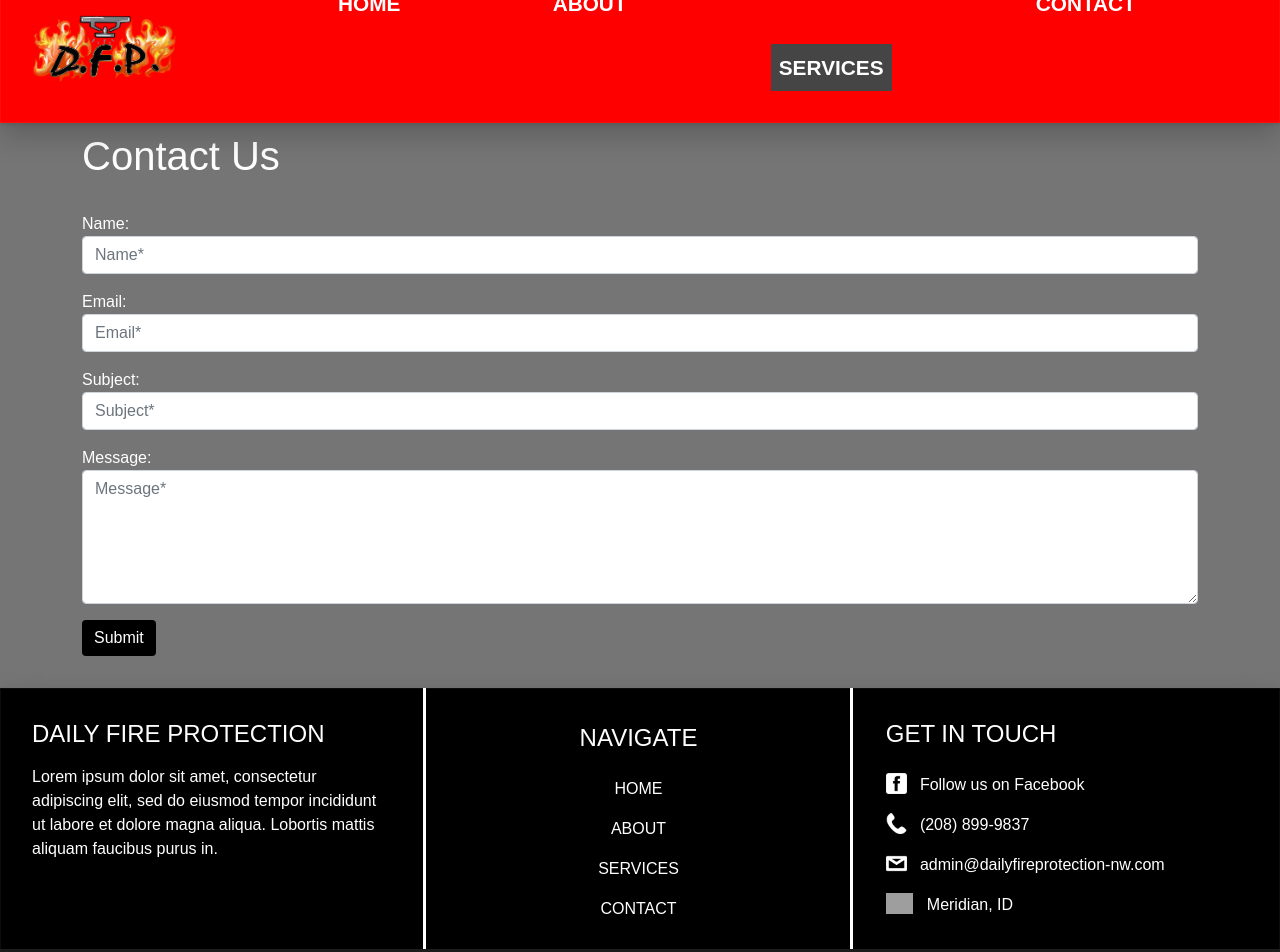
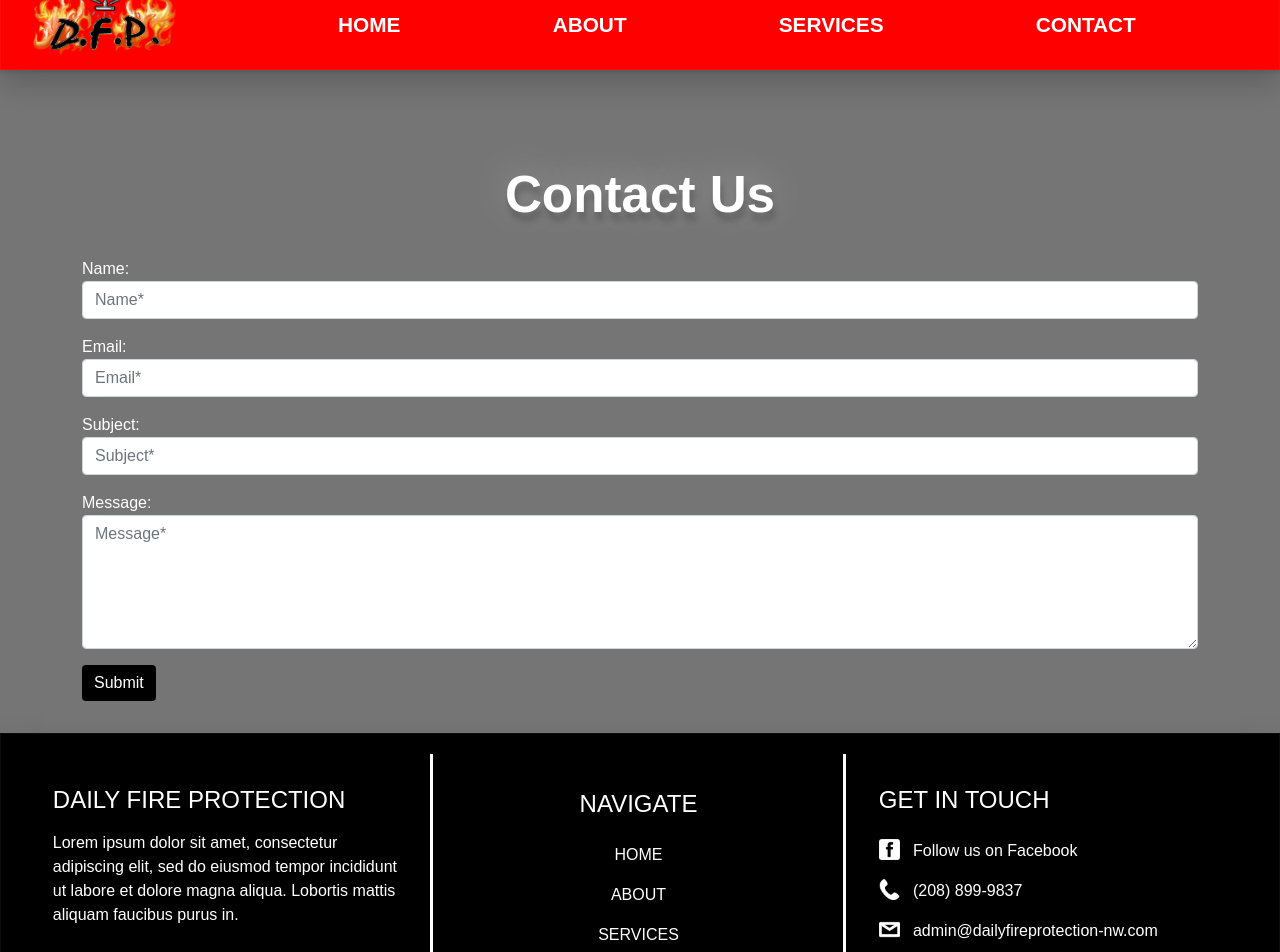
Before and after one commit to rubyreed/daily-fire-protection, a React (Create React App) app: page /contact in a window 1280 px wide. Shown: the part 20-972 px from the top of the page. Built offline with nearby package versions, Linux system fonts and the light colour scheme; grey boxes are pictures that could not be loaded.

Commit message:
fixed titles

```diff
--- a/src/App.css
+++ b/src/App.css
@@ -9,6 +9,7 @@
     padding: 1rem !important;
     display: flex;
     justify-content: center;
+    background-color: none;
   }
   .navbar-nav .nav-link:hover,
   .navbar-nav .nav-link:active {
@@ -35,14 +36,15 @@
       rgba(255, 255, 255, 0.05) 0px 0px 0px 1px inset;
   }
   .footerbody {
+    padding: 1.3rem;
     min-height: 15rem;
     justify-content: space-between;
   }
   .footerbio {
-    padding-top: 2rem;
-    padding-right: 2rem;
-    padding-left: 2rem;
-    padding-bottom: 1rem;
+    padding-top: 1rem;
+    padding-right: 1rem;
+    padding-left: 1rem;
+    padding-bottom: 0.5rem;
     color: white;
     display: flex;
     flex-direction: column;
@@ -58,10 +60,10 @@
   }
   .footerinfo {
     color: white;
-    padding-top: 2rem;
-    padding-right: 2rem;
-    padding-left: 2rem;
-    padding-bottom: 1rem;
+    padding-top: 1rem;
+    padding-right: 1rem;
+    padding-left: 1rem;
+    padding-bottom: 0.5rem;
   }
   .footerimg {
     height: 1.3rem;
@@ -141,7 +143,7 @@
     /* object-fit: cover; */
   }
   /* in services */
-  .services {
+  .servicesdiv {
     /* display: flex; */
     background-color: #454545;
     margin-top: 4rem;
@@ -214,14 +216,15 @@
       rgba(255, 255, 255, 0.05) 0px 0px 0px 1px inset;
   }
   .footerbody {
+    padding: 1.3rem;
     min-height: 15rem;
     justify-content: space-between;
   }
   .footerbio {
-    padding-top: 2rem;
-    padding-right: 2rem;
-    padding-left: 2rem;
-    padding-bottom: 1rem;
+    padding-top: 1rem;
+    padding-right: 1rem;
+    padding-left: 1rem;
+    padding-bottom: 0.5rem;
     color: white;
     display: flex;
     flex-direction: column;
@@ -237,10 +240,10 @@
   }
   .footerinfo {
     color: white;
-    padding-top: 2rem;
-    padding-right: 2rem;
-    padding-left: 2rem;
-    padding-bottom: 1rem;
+    padding-top: 1rem;
+    padding-right: 1rem;
+    padding-left: 1rem;
+    padding-bottom: 0.5rem;
   }
   .footerimg {
     height: 1.3rem;
@@ -319,7 +322,7 @@
     object-fit: cover;
   }
   /* in services */
-  .services {
+  .servicesdiv {
     /* display: flex; */
     background-color: #454545;
     margin-top: 4rem;
@@ -392,14 +395,16 @@
       rgba(255, 255, 255, 0.05) 0px 0px 0px 1px inset;
   }
   .footerbody {
+    padding: 1.3rem;
     min-height: 15rem;
     display: flex;
     justify-content: space-between;
   }
   .footerbio {
-    padding-top: 2rem;
-    padding-right: 2rem;
-    padding-left: 2rem;
+    padding-top: 1rem;
+    padding-right: 1rem;
+    padding-left: 1rem;
+    padding-bottom: 0.5rem;
     color: white;
     width: 33.3%;
     display: flex;
@@ -427,10 +432,10 @@
   .footerinfo {
     width: 33.3%;
     color: white;
-    padding-top: 2rem;
-    padding-right: 2rem;
-    padding-left: 2rem;
-    padding-bottom: 1rem;
+    padding-top: 1rem;
+    padding-right: 1rem;
+    padding-left: 1rem;
+    padding-bottom: 0.5rem;
   }
   .footerimg {
     height: 1.3rem;
@@ -518,7 +523,7 @@
     object-fit: cover;
   }
   /* in services */
-  .services {
+  .servicesdiv {
     display: flex;
     background-color: #454545;
     margin-top: 4rem;
@@ -717,7 +722,7 @@
     object-fit: cover;
   }
   /* in services */
-  .services {
+  .servicesdiv {
     display: flex;
     background-color: #454545;
     margin-top: 4rem;
@@ -905,7 +910,7 @@
     object-fit: cover;
   }
   /* in services */
-  .services {
+  .servicesdiv {
     display: flex;
     background-color: #454545;
     margin-top: 4rem;
--- a/src/components/NavBar.js
+++ b/src/components/NavBar.js
@@ -14,7 +14,7 @@ const NavBar = () => {
     return (
     <>
     <FireNavbar className = "navbar-dark" collapseOnSelect fixed="top" expand="md">
-    <Navbar.Brand><img style={{height:"5rem", marginLeft:"2rem"}} src={logo}/></Navbar.Brand>
+    <Navbar.Brand href="/"><img style={{height:"5rem", marginLeft:"2rem"}} src={logo}/></Navbar.Brand>
             <Navbar.Toggle style={{marginRight:"2rem"}} aria-controls="responsive-navbar-nav"/>
             <Navbar.Collapse id="responsive-navbar-nav">
                 <Nav style={{width:"100%", display:"flex", justifyContent:"space-evenly"}} onSelect={handleSelect}>
--- a/src/pages/Contact.js
+++ b/src/pages/Contact.js
@@ -20,7 +20,7 @@ const Contact = () => {
     return (
         <div style={{display:"flex", justifyContent:"center", minWidth:"550px"}}>
         <Container style={{marginBottom:"5rem", margin:"2rem"}} className="contactcontainer">
-            <h1 style={{color:"white", marginBottom:"2rem"}} className="contactheader">
+            <h1 className="servicetitle">
                 Contact Us
             </h1>
             <form
--- a/src/pages/Services.js
+++ b/src/pages/Services.js
@@ -2,12 +2,13 @@ import React from "react";
 import pencil from "../images/pencil.png"
 import toolbox from "../images/toolbox.gif"
 import clipboard from "../images/clipboard.png"
+import person from "../images/person.png"
 
 const Services = () => {
     return (
     <div>
         <h1 className="servicetitle">Services</h1>
-        <div className="services">
+        <div className="servicesdiv">
             <div className="service serviceborder">
                 <img className="serviceicon" src={pencil}/>
                 <h2 className="servicehead">Design</h2>
@@ -49,6 +50,14 @@ const Services = () => {
             </ul>
         </div>
         <h1 className="servicetitle">See Us in Action</h1>
+        <div>
+            <div style={{padding:"2rem",backgroundColor:"#454545", width:"100%", display:"flex", justifyContent:"space-evenly", marginBottom:"2rem"}}>
+            <img src={person}/>
+            <img src={person}/>
+            <img src={person}/>
+            <img src={person}/>
+            </div>
+        </div>
     </div>
     )}
 
```
